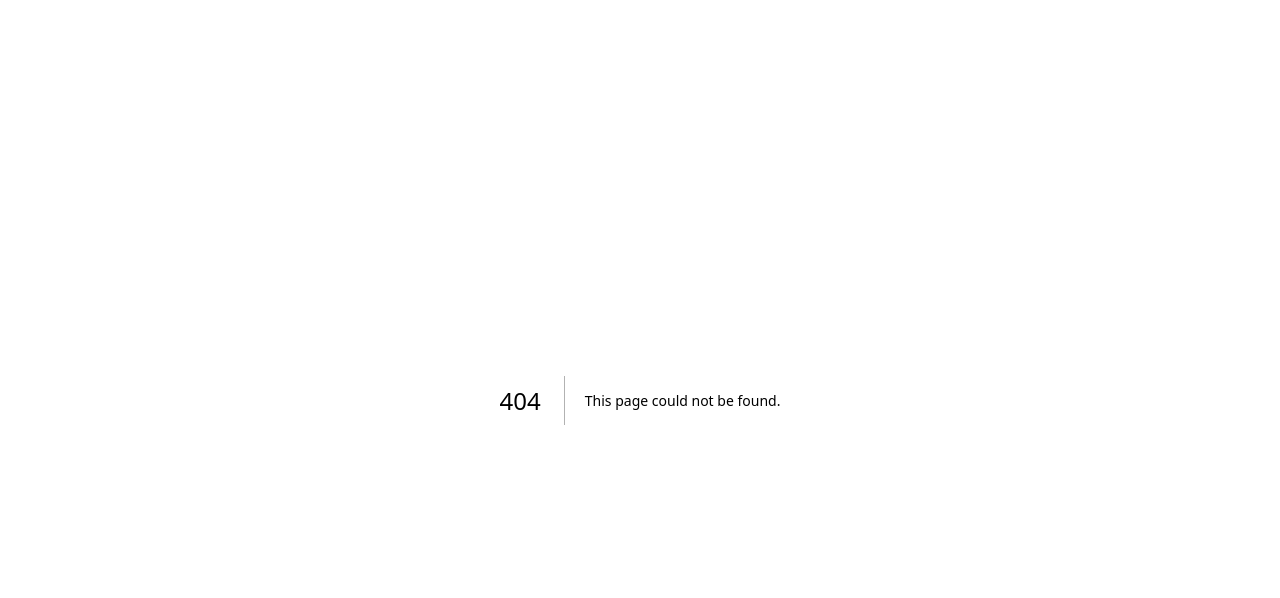
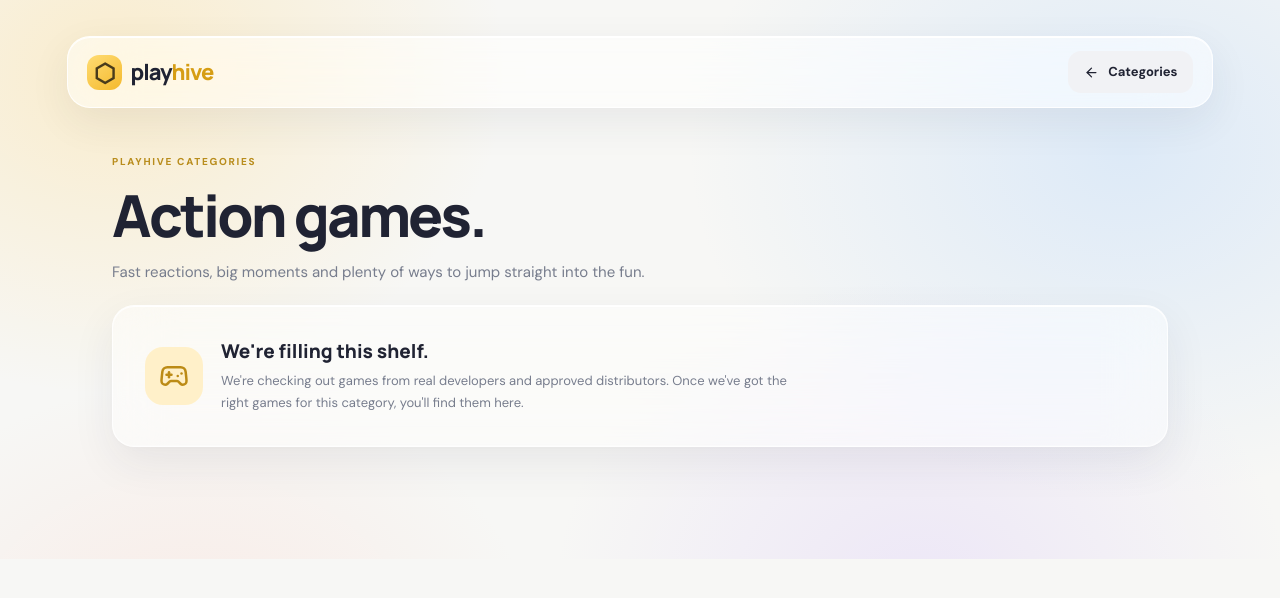
Before and after one commit to deathstrider114/PlayHive, a Next.js app: page /categories/action in a window 1280 px wide. Before the commit this address had no page. Shown: the top 598 px of the page. Built offline with nearby package versions, Linux system fonts and the light colour scheme.

Commit message:
Build PlayHive src/app/categories/[slug]/page.tsx page

```diff
--- /dev/null
+++ b/src/app/categories/[slug]/page.tsx
@@ -0,0 +1,5 @@
+import { notFound } from "next/navigation";
+import { ArrowLeft, Gamepad2 } from "lucide-react";
+const info:Record<string,{name:string;description:string}>={action:{name:"Action",description:"Fast reactions, big moments and plenty of ways to jump straight into the fun."},racing:{name:"Racing",description:"Put your foot down and chase your next best time."},puzzle:{name:"Puzzle",description:"Take a breather and give your brain something satisfying to solve."},adventure:{name:"Adventure",description:"Explore new places, uncover surprises and see where the game takes you."},horror:{name:"Horror",description:"For the brave. Maybe leave a light on."},sports:{name:"Sports",description:"A little friendly competition never hurt."}};
+export function generateStaticParams(){return Object.keys(info).map(slug=>({slug}));}
+export default async function CategoryPage({params}:{params:Promise<{slug:string}>}){const {slug}=await params;const category=info[slug];if(!category)notFound();return <main className="shell"><header className="topbar glass"><a className="brand" href="/"><span className="brand-mark">⬡</span><span>play<span>hive</span></span></a><a className="button soft" href="/categories"><ArrowLeft size={15}/> Categories</a></header><section className="page-wrap"><label className="page-kicker">PLAYHIVE CATEGORIES</label><h1 className="page-title">{category.name} games.</h1><p className="page-lead">{category.description}</p><div className="page-empty glass"><span className="empty-icon"><Gamepad2 size={30}/></span><div><h2>We're filling this shelf.</h2><p>We're checking out games from real developers and approved distributors. Once we've got the right games for this category, you'll find them here.</p></div></div></section></main>}
```
